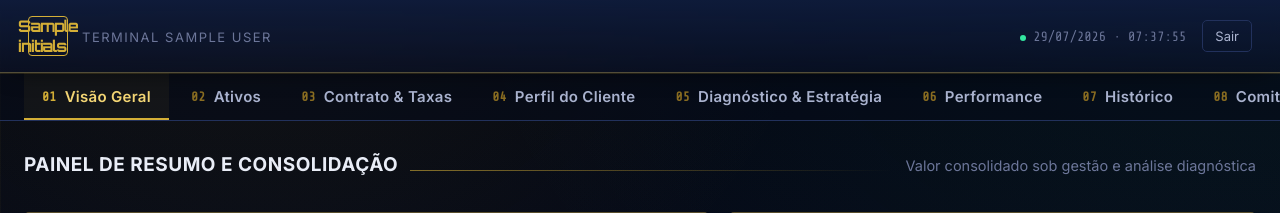
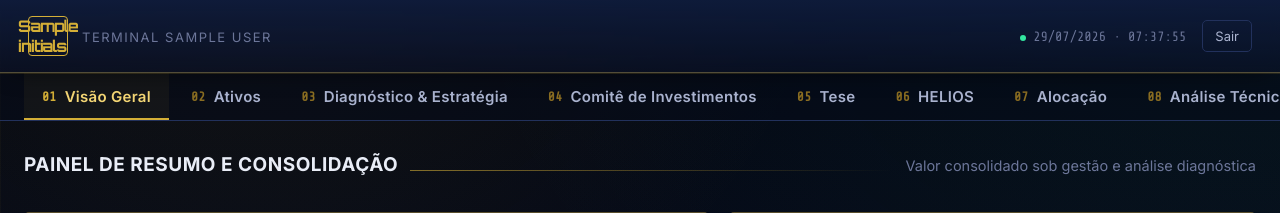
Before and after one commit to guizpenteado-web/Macro_DESK_V2, a Flask app: template Portfolio/templates/dashboard.html in a window 1280 px wide. Shown: the top 213 px of the page. Run offline with Flask 3, Linux system fonts and the light colour scheme; the template is opened without the code that fills it: most values are stand-ins (such as "Sample title", 1, 10 or a date in 2020).

Commit message:
Portfolio: várias correções e ajustes de UI a pedido do usuário
- Remove rentabilidade do card de ativo (aba Ativos); mostra só peso na
  carteira. Rentabilidade continua no modal de detalhes e na tabela de
  referência.
- Remove as abas Contrato & Taxas, Perfil do Cliente, Performance e
  Histórico (nunca tiveram dado real) — 13 abas viram 9.
- Renomeia aba "ALOC" para "Alocação".
- Aba Alocação: remove o título grande "DEFESA × ATAQUE"; troca os rótulos
  "DEFESA"/"ATAQUE" por "DEFENSIVA"/"OFENSIVA" no indicador de postura e no
  texto abaixo do slider.
- Nova feature: cada posição na matriz Defesa×Ataque ganha contorno verde
  (se beneficia) ou vermelho (é ferida) do regime macro selecionado,
  segundo o Asset Playbook (HEATMAP_DATA). Novo campo opcional
  categoria_heatmap no ativo mapeia pra uma das 24 categorias do
  playbook — ativo sem analogo razoável (maior parte da renda fixa
  pós-fixada brasileira) fica sem contorno, de propósito. Troca de regime
  agora também re-renderiza a matriz.

Corrige também um bug real e importante: o _auth_gate do Hub bloqueava
POST/DELETE de qualquer usuário não-admin em TODO o site — isso incluía
"/portfolio", quebrando silenciosamente add/remover ativo, editar valor e
troca de regime pra todo cliente logado via macrodesk.com.br (só
funcionava acessando o Portfolio direto, fora do Hub). Adicionada exceção
pra "/portfolio" — o próprio módulo já isola escrita por X-Hub-Username,
então liberar POST ali não abre acesso a dado de outro cliente.

Co-Authored-By: Claude Sonnet 5 <noreply@anthropic.com>

```diff
--- a/Portfolio/templates/dashboard.html
+++ b/Portfolio/templates/dashboard.html
@@ -251,6 +251,12 @@
   .aloc-root .sub-total .p{ font-size: 10px; color: var(--text-faint); }
   .aloc-root .asset-list{ list-style:none; margin:0; padding:0; display:flex; flex-direction:column; gap: 6px; }
   .aloc-root .asset{ display:flex; align-items:center; gap: 8px; background: var(--panel-2); border: 1px solid var(--line-soft); border-radius: 7px; padding: 7px 8px; }
+  /* Contorno por regime: verde = ativo se beneficia do regime macro
+     selecionado (categoria_heatmap com score >=1 no Asset Playbook), vermelho
+     = e ferido (score <=-1). Sem categoria mapeada ou score 0 fica neutro
+     (borda padrao) — melhor sem contorno do que com sinal errado. */
+  .aloc-root .asset.regime-benef{ border-color: var(--atk); box-shadow: 0 0 0 1px var(--atk-line); }
+  .aloc-root .asset.regime-hurt{ border-color: var(--def); box-shadow: 0 0 0 1px var(--def-line); }
   .aloc-root .asset-main{ flex: 1 1 auto; min-width: 0; display:flex; flex-direction:column; gap: 1px; }
   .aloc-root .asset-name{ font-size: 13px; font-weight: 600; overflow:hidden; text-overflow:ellipsis; white-space:nowrap; }
   .aloc-root .asset-tag{ font-size: 11px; color: var(--text-faint); overflow:hidden; text-overflow:ellipsis; white-space:nowrap; }
@@ -433,17 +439,13 @@
 <nav class="tabnav" id="tabnav">
   <button class="tabbtn active" data-tab="overview"><span class="idx">01</span> Visão Geral</button>
   <button class="tabbtn" data-tab="assets"><span class="idx">02</span> Ativos</button>
-  <button class="tabbtn" data-tab="contract"><span class="idx">03</span> Contrato &amp; Taxas</button>
-  <button class="tabbtn" data-tab="profile"><span class="idx">04</span> Perfil do Cliente</button>
-  <button class="tabbtn" data-tab="strategy"><span class="idx">05</span> Diagnóstico &amp; Estratégia</button>
-  <button class="tabbtn" data-tab="performance"><span class="idx">06</span> Performance</button>
-  <button class="tabbtn" data-tab="history"><span class="idx">07</span> Histórico</button>
-  <button class="tabbtn" data-tab="committee"><span class="idx">08</span> Comitê de Investimentos</button>
-  <button class="tabbtn" data-tab="tese"><span class="idx">09</span> Tese</button>
-  <button class="tabbtn" data-tab="helios"><span class="idx">10</span> HELIOS</button>
-  <button class="tabbtn" data-tab="aloc"><span class="idx">11</span> ALOC</button>
-  <button class="tabbtn" data-tab="analise-tecnica"><span class="idx">12</span> Análise Técnica</button>
-  <button class="tabbtn" data-tab="notes"><span class="idx">13</span> Anotações</button>
+  <button class="tabbtn" data-tab="strategy"><span class="idx">03</span> Diagnóstico &amp; Estratégia</button>
+  <button class="tabbtn" data-tab="committee"><span class="idx">04</span> Comitê de Investimentos</button>
+  <button class="tabbtn" data-tab="tese"><span class="idx">05</span> Tese</button>
+  <button class="tabbtn" data-tab="helios"><span class="idx">06</span> HELIOS</button>
+  <button class="tabbtn" data-tab="aloc"><span class="idx">07</span> Alocação</button>
+  <button class="tabbtn" data-tab="analise-tecnica"><span class="idx">08</span> Análise Técnica</button>
+  <button class="tabbtn" data-tab="notes"><span class="idx">09</span> Anotações</button>
 </nav>
 
 <main>
@@ -487,21 +489,7 @@
     </div>
   </section>
 
-  <!-- ================= TAB 03 — CONTRACT ================= -->
-  <section class="tabpanel" id="tab-contract">
-    <div class="section-head"><h2>ACORDOS CONTRATUAIS</h2><div class="gold-rule"></div><div class="sub">Estruturas de remuneração e regras de cálculo</div></div>
-    <div class="warn-strip"><span>⚠</span><span><b>Aba ainda não preenchida.</b> Estrutura pronta — assim que as condições contratuais reais deste cliente forem informadas (taxa de administração, patrimônio de referência, regras de cálculo), esta aba passa a exibi-las.</span></div>
-    <div class="card stub-card"><div class="asset-name" style="color:var(--gold-light); font-size:17px;">Sem dados cadastrados ainda</div></div>
-  </section>
-
-  <!-- ================= TAB 04 — PROFILE ================= -->
-  <section class="tabpanel" id="tab-profile">
-    <div class="section-head"><h2>PERFIL E OBJETIVOS DO CLIENTE</h2><div class="gold-rule"></div></div>
-    <div class="warn-strip"><span>⚠</span><span><b>Aba ainda não preenchida.</b> Necessidades de liquidez, patrimônio adicional e preferências de gestão do {{ client.display_name }} entram aqui assim que informadas.</span></div>
-    <div class="card stub-card"><div class="asset-name" style="color:var(--gold-light); font-size:17px;">Sem dados cadastrados ainda</div></div>
-  </section>
-
-  <!-- ================= TAB 05 — DIAGNOSIS & STRATEGY ================= -->
+  <!-- ================= TAB 03 — DIAGNOSIS & STRATEGY ================= -->
   <section class="tabpanel" id="tab-strategy">
     <div id="strategyPlaceholder">
       <div class="section-head"><h2>DIAGNÓSTICO DA CARTEIRA ATUAL</h2><div class="gold-rule"></div></div>
@@ -511,21 +499,7 @@
     <div id="strategyContent" style="display:none;"></div>
   </section>
 
-  <!-- ================= TAB 06 — PERFORMANCE ================= -->
-  <section class="tabpanel" id="tab-performance">
-    <div class="section-head"><h2>PERFORMANCE MENSAL E ANUAL</h2><div class="gold-rule"></div></div>
-    <div class="warn-strip"><span>⚠</span><span><b>Aba ainda não preenchida.</b> Carteira recém-cadastrada, sem histórico de performance ainda. Assim que houver retornos reais, o gráfico Carteira vs. CDI vs. Ibovespa é montado aqui.</span></div>
-    <div class="card stub-card"><div class="asset-name" style="color:var(--gold-light); font-size:17px;">Sem dados cadastrados ainda</div></div>
-  </section>
-
-  <!-- ================= TAB 07 — HISTORY ================= -->
-  <section class="tabpanel" id="tab-history">
-    <div class="section-head"><h2>HISTÓRICO MÊS A MÊS E ANO A ANO</h2><div class="gold-rule"></div><div class="sub">Perf. mês · YTD · 12 meses · desde o início</div></div>
-    <div class="warn-strip"><span>⚠</span><span><b>Aba ainda não preenchida.</b> Mesma ressalva da aba Performance — sem histórico ainda para esta carteira.</span></div>
-    <div class="card stub-card"><div class="asset-name" style="color:var(--gold-light); font-size:17px;">Sem dados cadastrados ainda</div></div>
-  </section>
-
-  <!-- ================= TAB 08 — COMMITTEE ================= -->
+  <!-- ================= TAB 04 — COMMITTEE ================= -->
   <section class="tabpanel" id="tab-committee">
     <div id="committeePlaceholder">
       <div class="section-head"><h2>COMITÊ DE INVESTIMENTOS</h2><div class="gold-rule"></div></div>
@@ -587,7 +561,7 @@
     </div>
   </section>
 
-  <!-- ================= TAB 09 — TESE ================= -->
+  <!-- ================= TAB 05 — TESE ================= -->
   <section class="tabpanel" id="tab-tese">
     <div id="tesePlaceholder">
       <div class="section-head"><h2>TESE — PARECER CIO</h2><div class="gold-rule"></div></div>
@@ -597,7 +571,7 @@
     <div id="teseContent" style="display:none;"></div>
   </section>
 
-  <!-- ================= TAB 10 — HELIOS ================= -->
+  <!-- ================= TAB 06 — HELIOS ================= -->
   <section class="tabpanel" id="tab-helios" {% if has_helios %}style="padding:0;"{% endif %}>
     {% if has_helios %}
     <div class="section-head"><h2>PROJECT HELIOS — INSTITUTIONAL PORTFOLIO INTELLIGENCE SYSTEM</h2><div class="gold-rule"></div><div class="sub">Sistema operacional de decisão em 12 módulos · V1 arquitetura estática</div></div>
@@ -615,19 +589,18 @@
     {% endif %}
   </section>
 
-  <!-- ================= TAB 11 — ALOC ================= -->
+  <!-- ================= TAB 07 — ALOC ================= -->
   <section class="tabpanel" id="tab-aloc">
   <div class="aloc-root">
   <div class="aloc-app" id="alocApp">
     <div class="hero">
       <div class="hero-head">
         <div class="eyebrow">// framework de alocação aplicado à carteira</div>
-        <h1 class="hero-title">DEFESA <span class="x">×</span> ATAQUE</h1>
       </div>
 
       <div class="hero-grid">
         <div class="posture-card">
-          <div class="posture-labels"><span class="def">DEFESA</span><span class="atk">ATAQUE</span></div>
+          <div class="posture-labels"><span class="def">DEFENSIVA</span><span class="atk">OFENSIVA</span></div>
           <div class="posture-bar"><div class="posture-marker" id="postureMarker" style="left:50%"></div></div>
           <div class="posture-read" id="postureRead">sem posições lançadas ainda</div>
         </div>
@@ -703,7 +676,7 @@
   </div>
   </section>
 
-  <!-- ================= TAB 12 — ANÁLISE TÉCNICA ================= -->
+  <!-- ================= TAB 08 — ANÁLISE TÉCNICA ================= -->
   <section class="tabpanel" id="tab-analise-tecnica">
     <div class="section-head"><h2>ANÁLISE TÉCNICA — GALERIA DE GRÁFICOS</h2><div class="gold-rule"></div><div class="sub">Upload de prints/gráficos para consulta rápida — salvos neste navegador</div></div>
 
@@ -727,7 +700,7 @@
     <div class="disclaimer-strip">As imagens são salvas automaticamente neste navegador (localStorage), vinculadas a este login. Elas não são sincronizadas entre dispositivos nem enviadas a nenhum servidor — se você abrir este dashboard em outro computador ou navegador, as imagens não aparecerão lá. Imagens grandes são redimensionadas automaticamente para economizar espaço.</div>
   </section>
 
-  <!-- ================= TAB 13 — ANOTAÇÕES ================= -->
+  <!-- ================= TAB 09 — ANOTAÇÕES ================= -->
   <section class="tabpanel" id="tab-notes">
     <div class="section-head"><h2>ANOTAÇÕES</h2><div class="gold-rule"></div><div class="sub">Espaço livre para próximos passos, lembretes e pontos em aberto com o cliente</div></div>
     <div class="card notes-card">
@@ -858,6 +831,16 @@ tickClock(); setInterval(tickClock, 1000);
   }
   function fmtScore(n){ return n > 0 ? "+"+n : String(n); }
 
+  // Score do Asset Playbook (-2..+2) pro regime atualmente selecionado,
+  // pela categoria_heatmap do ativo. null se o ativo nao tem categoria
+  // mapeada (ex.: renda fixa pos-fixada brasileira, sem analogo na lista).
+  function regimeScoreForAsset(a){
+    if(!a.categoria_heatmap) return null;
+    var idx = REGIME_COL[state.regime];
+    var row = HEATMAP_DATA.filter(function(h){ return h.name === a.categoria_heatmap; })[0];
+    return row ? row.scores[idx] : null;
+  }
+
   // ---------- generic (non client-specific) instrument info for the asset detail modal ----------
   var GENERIC_DETAILS = {
     "tesouro selic": { tipo:"Título público federal pós-fixado (LFT)", indexador:"100% da taxa Selic diária", emissor:"Tesouro Nacional", garantia:"Garantia do Governo Federal — considerado o ativo de menor risco de crédito do país", liquidez:"Alta — recompra diária pelo Tesouro Direto (D+1)", tributacao:"IR regressivo sobre o rendimento (22,5% a 15% conforme prazo) + IOF regressivo se resgatado em até 30 dias · sem come-cotas" },
@@ -963,13 +946,15 @@ tickClock(); setInterval(tickClock, 1000);
     if(total === 0){
       read.textContent = "sem posições lançadas ainda";
     } else {
-      read.innerHTML = '<b class="atk-c">'+fmtPct(atkPct)+' ATAQUE</b> · <b class="def-c">'+fmtPct(100-atkPct)+' DEFESA</b>';
+      read.innerHTML = '<b class="atk-c">'+fmtPct(atkPct)+' OFENSIVA</b> · <b class="def-c">'+fmtPct(100-atkPct)+' DEFENSIVA</b>';
     }
   }
 
   function assetRow(a, total){
+    var score = regimeScoreForAsset(a);
+    var regimeClass = score >= 1 ? ' regime-benef' : (score <= -1 ? ' regime-hurt' : '');
     return '' +
-      '<li class="asset" data-id="'+a.id+'">' +
+      '<li class="asset'+regimeClass+'" data-id="'+a.id+'" title="'+(score!=null?('Asset Playbook · '+state.regime+': '+fmtScore(score)):'')+'">' +
         '<div class="asset-main">' +
           '<span class="asset-name">'+esc(a.name)+'</span>' +
           (a.tag ? '<span class="asset-tag">'+esc(a.tag)+'</span>' : '') +
@@ -1201,8 +1186,11 @@ tickClock(); setInterval(tickClock, 1000);
     }).join("") || '';
 
     function cardHTML(a, p, badgeColor){
-      var r = assetResult(a);
-      var pctBadge = r ? '<span class="asset-pct '+(r.rentab>=0?'pos':'neg')+'">'+fmtRentab(r.rentab)+'</span>' : '<span class="asset-pct">'+fmtPct(p)+'</span>';
+      // Card da aba Ativos nao mostra rentabilidade (pedido do usuario,
+      // 29/jul/2026) — so peso na carteira, igual ja era pros ativos sem
+      // dado de mercado. Rentabilidade continua no modal de detalhes e na
+      // tabela de referencia.
+      var pctBadge = '<span class="asset-pct">'+fmtPct(p)+'</span>';
       return '<div class="card asset-card" data-action="open-asset-modal" data-id="'+a.id+'">' +
         '<div class="asset-top"><span class="badge" style="'+(badgeColor?('border-color:'+badgeColor+'; color:'+badgeColor+';'):'')+'">'+esc(a.ticker || (a.name||'').slice(0,6).toUpperCase())+'</span>'+pctBadge+'</div>' +
         '<div class="asset-name">'+esc(a.name)+'</div>' +
@@ -1497,7 +1485,7 @@ tickClock(); setInterval(tickClock, 1000);
       renderMatrix();
     } else if(action === "select-regime"){
       state.regime = el.getAttribute("data-regime");
-      persist(); renderRegime();
+      persist(); renderRegime(); renderMatrix();
     } else if(action === "open-playbook"){
       document.getElementById("playbookOverlay").removeAttribute("hidden");
     } else if(action === "close-playbook"){
@@ -1562,7 +1550,7 @@ tickClock(); setInterval(tickClock, 1000);
   });
 
   document.getElementById("regimeSelect").addEventListener("change", function(e){
-    state.regime = e.target.value; persist(); renderRegime();
+    state.regime = e.target.value; persist(); renderRegime(); renderMatrix();
   });
 
   document.getElementById("resetBtn").addEventListener("click", function(){
```
Also changed, not shown: Portfolio/server.py (+10 -2 lines), unified_server.py (+8 -1 lines).
